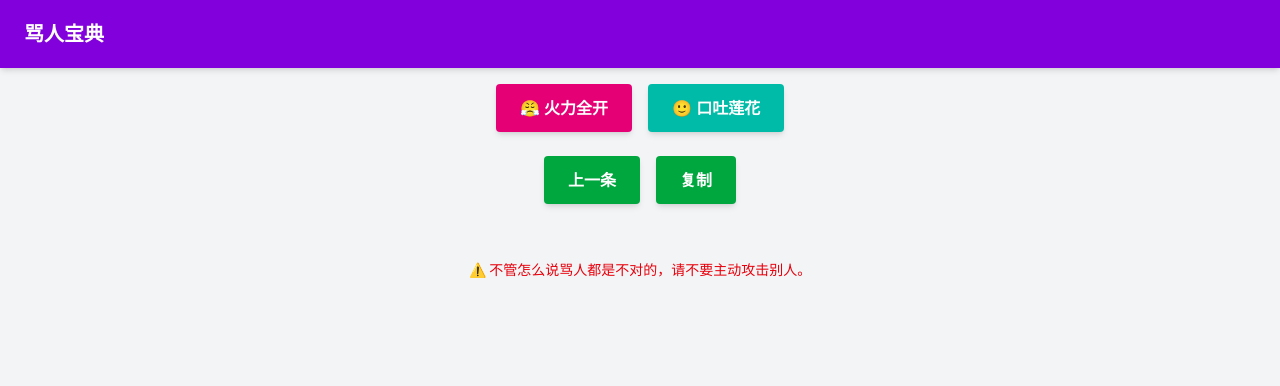
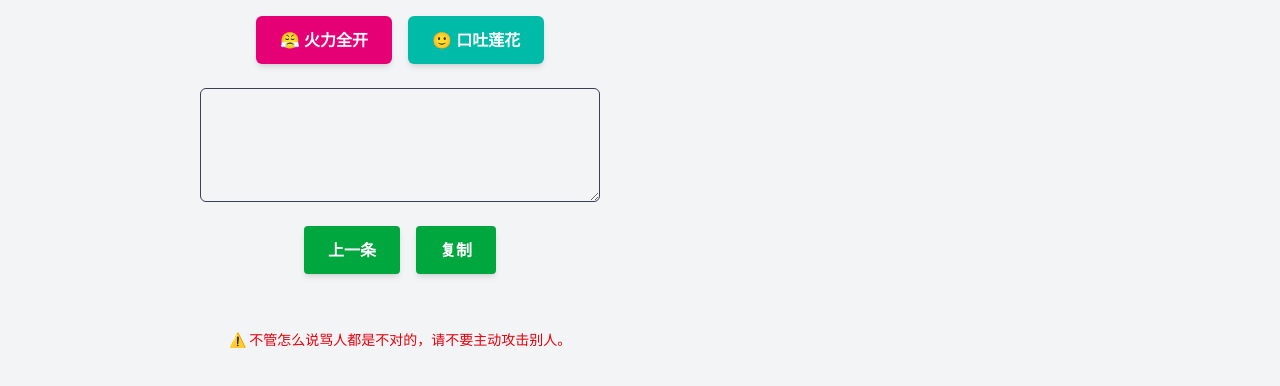
Before and after one commit to zihluwang/zuanbot, a React (Vite) app: page / in a window 1280 px wide. Shown: the top 386 px of the page. Built offline with nearby package versions, Linux system fonts and the light colour scheme.

Commit message:
feat(ui): update ui performance

```diff
--- a/src-tauri/tauri.conf.json
+++ b/src-tauri/tauri.conf.json
@@ -13,8 +13,8 @@
     "windows": [
       {
         "title": "骂人宝典",
-        "width": 800,
-        "height": 600
+        "width": 560,
+        "height": 400
       }
     ],
     "security": {
--- a/src/App.tsx
+++ b/src/App.tsx
@@ -7,7 +7,6 @@ enum Level {
 }
 
 export default function App() {
-  // 文本内容状态
   const [text, setText] = useState<string>("")
   const [isLast, setIsLast] = useState<boolean>(false)
   const [last, setLast] = useState<string>("")
@@ -50,33 +49,33 @@ export default function App() {
 
   return (
     <div className="min-h-screen bg-gray-100 text-gray-700 flex flex-col">
-      <header className="bg-purple-700 text-white flex flex-col md:flex-row items-center md:justify-between px-6 py-5 sticky top-0 z-40 shadow-md">
-        <h3 className="text-xl font-semibold mb-2 md:mb-0">骂人宝典</h3>
-        <nav className="flex space-x-6 text-sm md:text-base"></nav>
-      </header>
-
-      <main className="flex-grow max-w-4xl mx-auto p-4">
-        <section className="mb-6 flex flex-wrap justify-center gap-4">
+      <main className="flex-grow max-w-[800px] p-4 row-auto">
+        <section className="mb-6 flex flex-wrap justify-center gap-4 columns-2">
           <button
-            onClick={() => getMessage(Level.min)}
-            className="bg-pink-600 hover:bg-pink-700 text-white font-semibold py-3 px-6 rounded shadow-md transition">
+            onClick={() => getMessage(Level.max)}
+            className="bg-pink-600 hover:bg-pink-700 text-white font-semibold py-3 px-6 rounded-md shadow-md transition">
             😤 火力全开
           </button>
 
           <button
-            onClick={() => getMessage(Level.max)}
-            className="bg-teal-500 hover:bg-teal-600 text-white font-semibold py-3 px-6 rounded shadow-md transition">
+            onClick={() => getMessage(Level.min)}
+            className="bg-teal-500 hover:bg-teal-600 text-white font-semibold py-3 px-6 rounded-md shadow-md transition">
             🙂 口吐莲花
           </button>
         </section>
 
-        {text}
+        <textarea
+          className="mb-6 p-2 border rounded-md block mx-auto w-full max-w-[400px] columns-1"
+          rows={4}
+          value={text}
+          readOnly
+        />
 
         <section className="mb-6 flex flex-wrap justify-center items-center gap-4">
           <button
             onClick={showLast}
             disabled={isLast}
-            className="bg-green-600 hover:bg-green-700 text-white font-semibold py-3 px-6 rounded shadow-md transition">
+            className="bg-green-600 hover:bg-green-700 text-white font-semibold py-3 px-6 rounded shadow-md transition disabled:bg-[#CCCCCC]">
             上一条
           </button>
 
```
